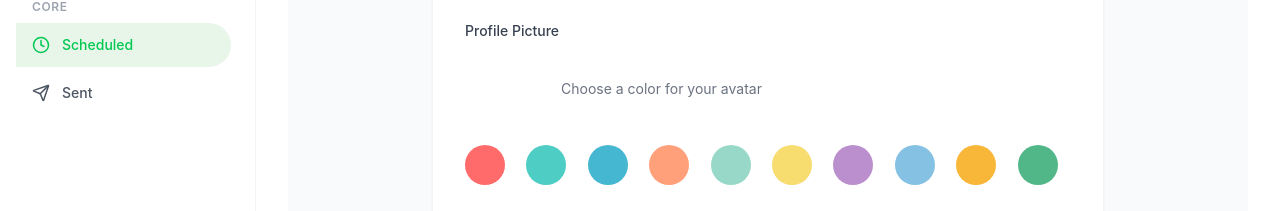
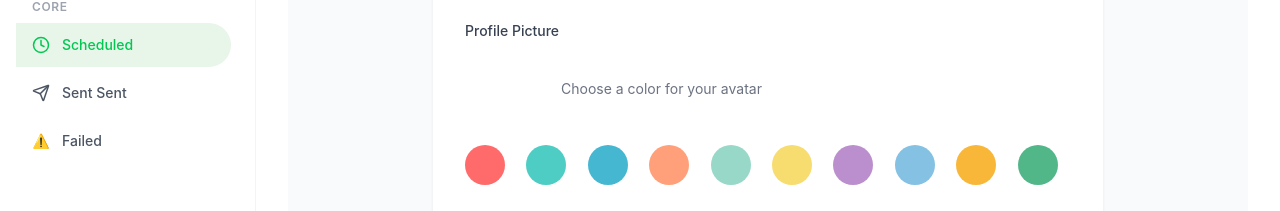
Before and after one commit to singghaa13/MailFlow-Scheduler, a Next.js app in the folder frontend/: page /dashboard/profile in a window 1280 px wide. Shown: the part 253-464 px from the top of the page. Built offline with nearby package versions, Linux system fonts and the light colour scheme; no server answers.

Commit message:
Fix: Make Failed emails visible in Dashboard

```diff
--- a/frontend/app/dashboard/layout.tsx
+++ b/frontend/app/dashboard/layout.tsx
@@ -102,7 +102,19 @@ export default function DashboardLayout({
                     >
                         <Send size={18} />
                         Sent
+                        Sent
                         {/* <span className="ml-auto text-xs text-gray-400">785</span> */}
+                    </Link>
+
+                    <Link
+                        href="/dashboard?view=failed"
+                        className={`flex items-center gap-3 px-4 py-3 text-sm font-medium rounded-r-full mr-2 transition-colors ${currentView === 'failed'
+                            ? 'bg-red-50 text-red-600'
+                            : 'text-gray-600 hover:bg-gray-50'
+                            }`}
+                    >
+                        <div className="h-[18px] w-[18px] flex items-center justify-center">⚠️</div>
+                        Failed
                     </Link>
                 </nav>
 
--- a/frontend/app/dashboard/page.tsx
+++ b/frontend/app/dashboard/page.tsx
@@ -32,7 +32,7 @@ export default function Dashboard(): React.ReactElement {
         getQueueStats(),
         getEmails({
           limit: 50,
-          status: activeTab === 'scheduled' ? 'pending' : activeTab === 'sent' ? 'sent' : 'completed',
+          status: searchParams.get('status') || (activeTab === 'scheduled' ? 'pending' : activeTab === 'sent' ? 'sent' : 'failed'),
           search: searchQuery || undefined
         })
       ]);
```
